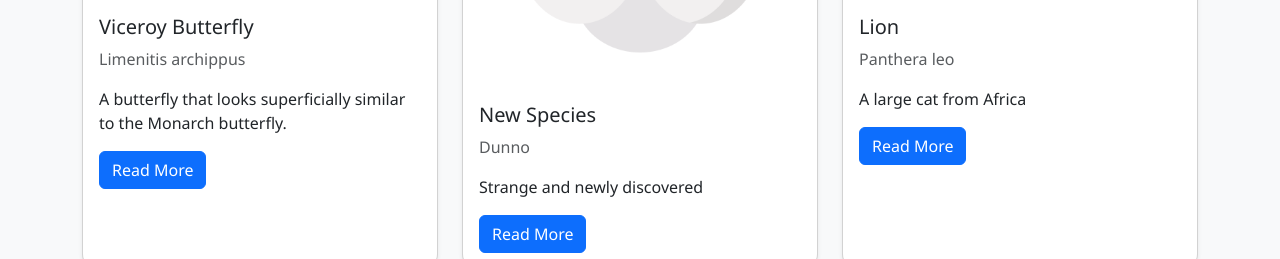
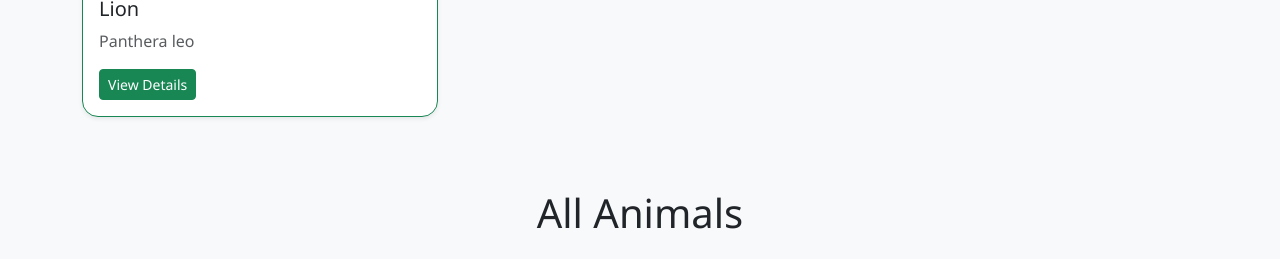
Before and after one commit to dsowles/miniProject4DavidSowles, a Django app: page / in a window 1280 px wide. Shown: the part 420-679 px from the top of the page. Run offline with Django 5.2, Linux system fonts and the light colour scheme; data comes from the database, SQL or seed files in the repository; both versions use the stored data as it was after the commit.

Commit message:
Added support for featured animals.

```diff
--- a/animal_blog_project/blog/models.py
+++ b/animal_blog_project/blog/models.py
@@ -19,10 +19,12 @@ class Animal(models.Model):
     image = models.ImageField(upload_to="animal_images/", blank=True, null=True)
     # Date which the entry was created.
     date_added = models.DateTimeField(auto_now_add=True)
+    # Used to mark a particular animal record as being featured.
+    featured = models.BooleanField(default=False, help_text="Mark this animal as featured")
 
     # Meta class for ordering entries. Newest first.
     class Meta:
         ordering = ['-date_added']
 
     def __str__(self):
-        return self.name
+        return f"{self.name} ({self.species})"
--- a/animal_blog_project/blog/templates/blog/animal_list.html
+++ b/animal_blog_project/blog/templates/blog/animal_list.html
@@ -1,9 +1,33 @@
 {% extends "base.html" %}
+{% load static %}
 
-{% block title %}All Animals{% endblock %}
+{% block title %}Animal Blog{% endblock %}
+
 
 {% block content %}
-<h1 class="mb-4 text-center">🐾 All Animals</h1>
+
+{% if featured_animals %}
+<h2 class="mb-3">Featured Animals</h2>
+<div class="row mb-5">
+  {% for animal in featured_animals %}
+  <div class="col-md-4 mb-4">
+    <div class="card shadow-sm border-success">
+      {% if animal.image %}
+        <img src="{{ animal.image.url }}" class="card-img-top" alt="{{ animal.name }}">
+      {% endif %}
+      <div class="card-body">
+        <h5 class="card-title">{{ animal.name }}</h5>
+        <p class="card-text text-muted">{{ animal.species }}</p>
+        <a href="{% url 'blog:animal_detail' animal.id %}" class="btn btn-success btn-sm">View Details</a>
+      </div>
+    </div>
+  </div>
+  {% endfor %}
+</div>
+{% endif %}
+
+
+<h1 class="mb-4 text-center">All Animals</h1>
 
 <div class="row">
   {% for animal in animals %}
@@ -13,7 +37,7 @@
           <img src="{{ animal.image.url }}" class="card-img-top" alt="{{ animal.name }}">
         {% else %}
           <!-- Import the static tag -->
-          {% load static %}
+
           <img src="{% static 'images/placeholder.png' %}" class="card-img-top" alt="No image">
         {% endif %}
         <div class="card-body">
--- a/animal_blog_project/blog/views.py
+++ b/animal_blog_project/blog/views.py
@@ -9,9 +9,14 @@ from .forms import AnimalForm
 
 # Create your views here.
 def animal_list(request):
-    # Get all animal records.
-    animals = Animal.objects.all()
-    return render(request, "blog/animal_list.html", {"animals": animals})
+    # Get featured animal records.
+    featured_animals = Animal.objects.filter(featured=True)
+    # Get animal records which are not featured.
+    animals = Animal.objects.filter(featured=False)
+    return render(request, "blog/animal_list.html", {
+        "featured_animals": featured_animals,
+        "animals": animals,
+    })
 
 def animal_detail(request, pk):
     # Get the particular animal record, or redirect to 404 page.
```
Also changed, not shown: animal_blog_project/blog/admin.py (+21 -3 lines), animal_blog_project/blog/migrations/0003_animal_featured.py (added), animal_blog_project/db.sqlite3.
